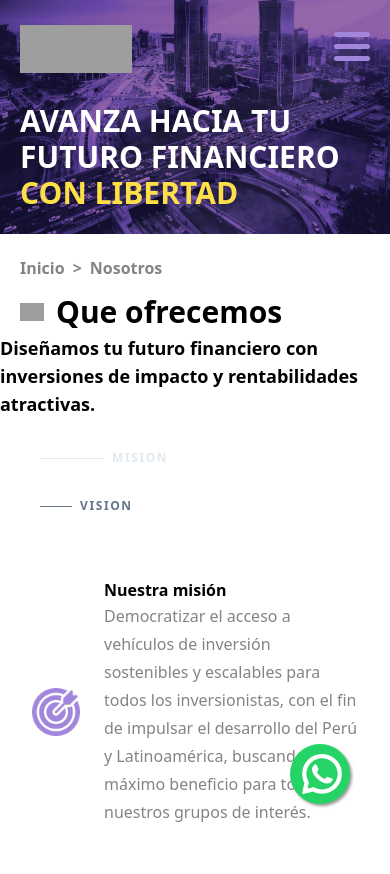
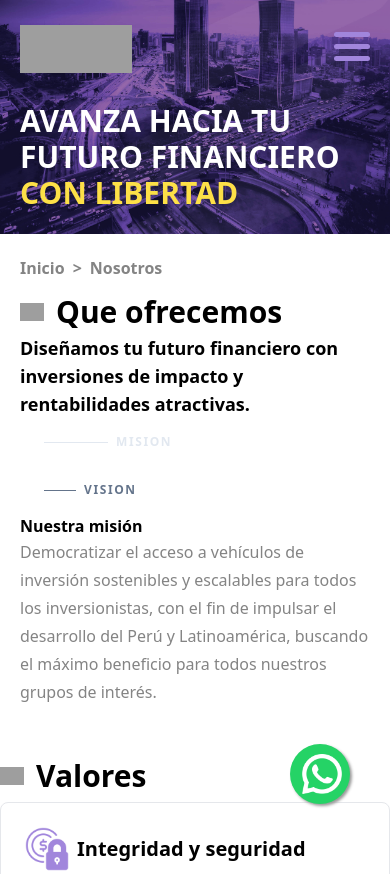
Before and after one commit to Jp-dsouls/propuesta-web-1, an Astro site: page /nosotros in a window 390 px wide. Shown: the top 874 px of the page. Built offline with nearby package versions, Linux system fonts and the light colour scheme; Astro itself is replaced by a stand-in of ours; grey boxes are pictures that could not be loaded; a web font is replaced by a local one.

Commit message:
fix: responsive OurOffer

```diff
--- a/src/components/BreadCrumbs.astro
+++ b/src/components/BreadCrumbs.astro
@@ -1,4 +1,4 @@
-<nav class="container mx-5 lg:md:sm:mx-auto my-0">
+<nav class="container mx-5 lg:md:sm:mx-auto my-0 w-fit">
   <!-- Navigation -->
   <ul role="navigation" class="section-breadcrumbs pb-3 leading-7 text-[#848484] font-semibold">
     <li class="breadcrumbs-item">
--- a/src/components/OurOffer/OurOffer.astro
+++ b/src/components/OurOffer/OurOffer.astro
@@ -4,14 +4,14 @@ import Title from "../Title/Title.astro";
 import { Image } from "astro:assets";
 ---
 
-<section class="container mx-auto flex flex-col mt-0 lg:md:sm:my-8">
+<section class="container mx-5 w-fit flex flex-col mt-0 lg:md:sm:mx-auto lg:md:sm:my-8">
   <Title title="Que ofrecemos" />
   <h3 class="text-lg font-semibold -mt-1">
     Diseñamos tu futuro financiero con inversiones de impacto y rentabilidades
     atractivas.
   </h3>
   <div class="tabs">
-    <header class="tab-buttons">
+    <header class="tab-buttons flex flex-col w-1/4 p-0 lg:md:sm:p-4">
       <button class="tab-button" data-tab="1">
         <span class="line"></span>
         <span class="font-bold text-2xl">Mision</span>
@@ -21,7 +21,7 @@ import { Image } from "astro:assets";
         <span class="font-bold text-2xl">Vision</span>
       </button>
     </header>
-    <div class="tab-contents">
+    <div class="tab-contents h-full lg:md:sm:p-4">
       <div class="tab-content flex flex-shrink" data-tab="1">
         <Image
           src="/icons/mision.png"
@@ -30,7 +30,7 @@ import { Image } from "astro:assets";
           height="48"
           draggable="false"
           loading="eager"
-          class="w-12 h-12 mr-2 my-auto"
+          class="w-12 h-12 mr-2 my-auto hidden lg:md:sm:block"
         />
         <div>
           <h2 class="font-bold">Nuestra misión</h2>
@@ -67,12 +67,8 @@ import { Image } from "astro:assets";
   }
 
   .tab-buttons {
-    display: flex;
-    flex-direction: column;
-    width: 25%;
     position: sticky;
     top: 0;
-    padding: 1rem;
   }
 
   .tab-button {
@@ -112,8 +108,6 @@ import { Image } from "astro:assets";
   }
 
   .tab-contents {
-    padding: 2rem;
-    height: 100%;
     overflow-y: auto;
   }
 
--- a/src/components/Title/Title.astro
+++ b/src/components/Title/Title.astro
@@ -3,7 +3,7 @@ const { title } = Astro.props;
 import IconoTitle from "../IconoTitle.astro";
 ---
 
-<section class="container mx-5 lg:md:sm:mx-auto mb-2">
+<section class="container mx-auto mb-2 ">
   <div class="flex items-center gap-3">
     <IconoTitle/>
     <h5 class="upercase text-3xl font-bold">
--- a/src/layouts/Layout.astro
+++ b/src/layouts/Layout.astro
@@ -46,6 +46,7 @@ const { title } = Astro.props;
     margin: 0;
     box-sizing: border-box;
     scroll-behavior: smooth;
+    /* border: red 1px solid; */
   }
   .shadow-text {
     position: relative;
```
